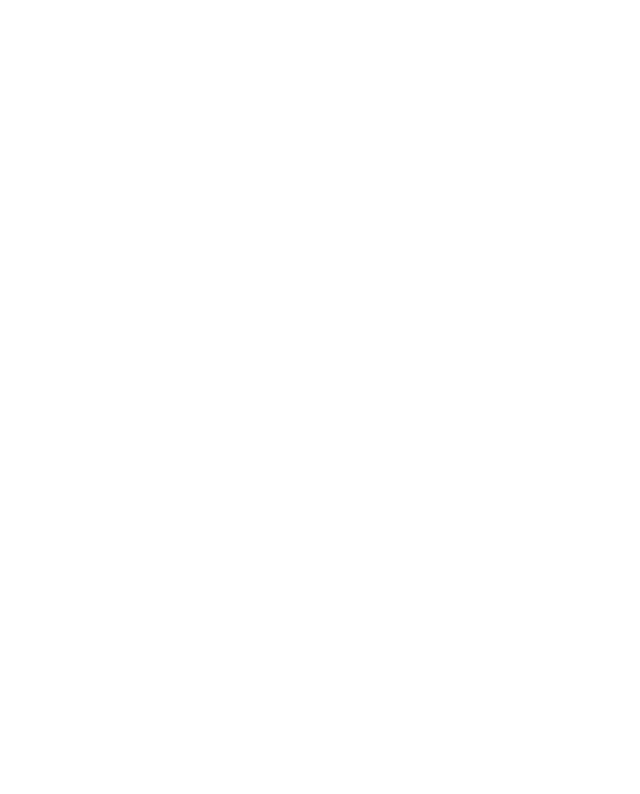
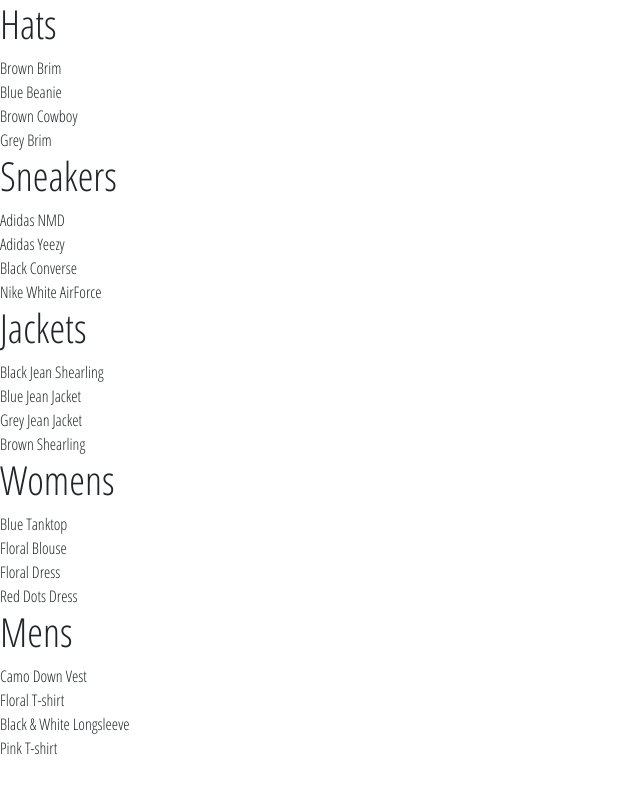
Before and after one commit to miroslavjovanovikj/online-store, a React (Create React App) app: page /shop in a window 1280 px wide. Shown: the top 794 px of the page, without its empty margins (0-640 px from the left). Built offline with nearby package versions, Linux system fonts and the light colour scheme.

Commit message:
Start to create Shop preview component

```diff
--- a/src/components/App.js
+++ b/src/components/App.js
@@ -2,6 +2,7 @@
 import {Route, Switch} from 'react-router-dom';
 import '../styles/App.css';
 import HomePage from '../pages/homepage/HomePage';
+import ShopPage from '../pages/shop/ShopPage'
 const HatsPage =()=>{
   return(
       <div>hats</div>
@@ -13,7 +14,8 @@
     <div >
       <Switch>
         <Route exact path='/' component={HomePage}/>
-        <Route exact path='/hats' component={HatsPage}/>
+        <Route exact path='/shop' component={ShopPage}/>
+
       </Switch>
     </div>
   );
--- /dev/null
+++ b/src/components/collection-preview/CollectionPreview.js
@@ -0,0 +1,19 @@
+import React from 'react';
+import '../../styles/collection-preview/CollectionPreview.css'
+
+
+const CollectionPreview = ({title, items}) =>{
+  return(
+    <div className="Collection-preview">
+        <h1 className="title">{title}</h1>
+        <div className="preview">
+          {items
+            .filter((item,idx)=>idx<4)
+            .map(item=>(
+            <div key={item.id}>{item.name}</div>
+          ))}
+        </div>
+    </div>
+  )
+}
+export default CollectionPreview
--- /dev/null
+++ b/src/pages/shop/ShopPage.js
@@ -0,0 +1,23 @@
+import React, {Component} from 'react';
+import SHOP_DATA from './shopData'
+import CollectionPreview from '../../components/collection-preview/CollectionPreview'
+
+class ShopPage extends Component{
+  constructor(props){
+    super(props)
+    this.state={
+      collections:SHOP_DATA
+    }
+  }
+  render(){
+    const { collections} = this.state
+    return(
+      <div className="Shop-page">
+        {collections.map(({id, ...otherCollectionProps})=>(
+          <CollectionPreview key={id} {...otherCollectionProps}/>
+        ))}
+      </div>
+    )
+  }
+}
+export default ShopPage;
--- /dev/null
+++ b/src/pages/shop/shopData.js
@@ -0,0 +1,248 @@
+ const SHOP_DATA =[
+  {
+    id: 1,
+    title: 'Hats',
+    routeName: 'hats',
+    items: [
+      {
+        id: 1,
+        name: 'Brown Brim',
+        imageUrl: 'https://i.ibb.co/ZYW3VTp/brown-brim.png',
+        price: 25
+      },
+      {
+        id: 2,
+        name: 'Blue Beanie',
+        imageUrl: 'https://i.ibb.co/ypkgK0X/blue-beanie.png',
+        price: 18
+      },
+      {
+        id: 3,
+        name: 'Brown Cowboy',
+        imageUrl: 'https://i.ibb.co/QdJwgmp/brown-cowboy.png',
+        price: 35
+      },
+      {
+        id: 4,
+        name: 'Grey Brim',
+        imageUrl: 'https://i.ibb.co/RjBLWxB/grey-brim.png',
+        price: 25
+      },
+      {
+        id: 5,
+        name: 'Green Beanie',
+        imageUrl: 'https://i.ibb.co/YTjW3vF/green-beanie.png',
+        price: 18
+      },
+      {
+        id: 6,
+        name: 'Palm Tree Cap',
+        imageUrl: 'https://i.ibb.co/rKBDvJX/palm-tree-cap.png',
+        price: 14
+      },
+      {
+        id: 7,
+        name: 'Red Beanie',
+        imageUrl: 'https://i.ibb.co/bLB646Z/red-beanie.png',
+        price: 18
+      },
+      {
+        id: 8,
+        name: 'Wolf Cap',
+        imageUrl: 'https://i.ibb.co/1f2nWMM/wolf-cap.png',
+        price: 14
+      },
+      {
+        id: 9,
+        name: 'Blue Snapback',
+        imageUrl: 'https://i.ibb.co/X2VJP2W/blue-snapback.png',
+        price: 16
+      }
+    ]
+  },
+  {
+    id: 2,
+    title: 'Sneakers',
+    routeName: 'sneakers',
+    items: [
+      {
+        id: 1,
+        name: 'Adidas NMD',
+        imageUrl: 'https://i.ibb.co/0s3pdnc/adidas-nmd.png',
+        price: 220
+      },
+      {
+        id: 2,
+        name: 'Adidas Yeezy',
+        imageUrl: 'https://i.ibb.co/dJbG1cT/yeezy.png',
+        price: 280
+      },
+      {
+        id: 3,
+        name: 'Black Converse',
+        imageUrl: 'https://i.ibb.co/bPmVXyP/black-converse.png',
+        price: 110
+      },
+      {
+        id: 4,
+        name: 'Nike White AirForce',
+        imageUrl: 'https://i.ibb.co/1RcFPk0/white-nike-high-tops.png',
+        price: 160
+      },
+      {
+        id: 5,
+        name: 'Nike Red High Tops',
+        imageUrl: 'https://i.ibb.co/QcvzydB/nikes-red.png',
+        price: 160
+      },
+      {
+        id: 6,
+        name: 'Nike Brown High Tops',
+        imageUrl: 'https://i.ibb.co/fMTV342/nike-brown.png',
+        price: 160
+      },
+      {
+        id: 7,
+        name: 'Air Jordan Limited',
+        imageUrl: 'https://i.ibb.co/w4k6Ws9/nike-funky.png',
+        price: 190
+      },
+      {
+        id: 8,
+        name: 'Timberlands',
+        imageUrl: 'https://i.ibb.co/Mhh6wBg/timberlands.png',
+        price: 200
+      }
+    ]
+  },
+  {
+    id: 3,
+    title: 'Jackets',
+    routeName: 'jackets',
+    items: [
+      {
+        id: 1,
+        name: 'Black Jean Shearling',
+        imageUrl: 'https://i.ibb.co/XzcwL5s/black-shearling.png',
+        price: 125
+      },
+      {
+        id: 2,
+        name: 'Blue Jean Jacket',
+        imageUrl: 'https://i.ibb.co/mJS6vz0/blue-jean-jacket.png',
+        price: 90
+      },
+      {
+        id: 3,
+        name: 'Grey Jean Jacket',
+        imageUrl: 'https://i.ibb.co/N71k1ML/grey-jean-jacket.png',
+        price: 90
+      },
+      {
+        id: 4,
+        name: 'Brown Shearling',
+        imageUrl: 'https://i.ibb.co/s96FpdP/brown-shearling.png',
+        price: 165
+      },
+      {
+        id: 5,
+        name: 'Tan Trench',
+        imageUrl: 'https://i.ibb.co/M6hHc3F/brown-trench.png',
+        price: 185
+      }
+    ]
+  },
+  {
+    id: 4,
+    title: 'Womens',
+    routeName: 'womens',
+    items: [
+      {
+        id: 1,
+        name: 'Blue Tanktop',
+        imageUrl: 'https://i.ibb.co/7CQVJNm/blue-tank.png',
+        price: 25
+      },
+      {
+        id: 2,
+        name: 'Floral Blouse',
+        imageUrl: 'https://i.ibb.co/4W2DGKm/floral-blouse.png',
+        price: 20
+      },
+      {
+        id: 3,
+        name: 'Floral Dress',
+        imageUrl: 'https://i.ibb.co/KV18Ysr/floral-skirt.png',
+        price: 80
+      },
+      {
+        id: 4,
+        name: 'Red Dots Dress',
+        imageUrl: 'https://i.ibb.co/N3BN1bh/red-polka-dot-dress.png',
+        price: 80
+      },
+      {
+        id: 5,
+        name: 'Striped Sweater',
+        imageUrl: 'https://i.ibb.co/KmSkMbH/striped-sweater.png',
+        price: 45
+      },
+      {
+        id: 6,
+        name: 'Yellow Track Suit',
+        imageUrl: 'https://i.ibb.co/v1cvwNf/yellow-track-suit.png',
+        price: 135
+      },
+      {
+        id: 7,
+        name: 'White Blouse',
+        imageUrl: 'https://i.ibb.co/qBcrsJg/white-vest.png',
+        price: 20
+      }
+    ]
+  },
+  {
+    id: 5,
+    title: 'Mens',
+    routeName: 'mens',
+    items: [
+      {
+        id: 1,
+        name: 'Camo Down Vest',
+        imageUrl: 'https://i.ibb.co/xJS0T3Y/camo-vest.png',
+        price: 325
+      },
+      {
+        id: 2,
+        name: 'Floral T-shirt',
+        imageUrl: 'https://i.ibb.co/qMQ75QZ/floral-shirt.png',
+        price: 20
+      },
+      {
+        id: 3,
+        name: 'Black & White Longsleeve',
+        imageUrl: 'https://i.ibb.co/55z32tw/long-sleeve.png',
+        price: 25
+      },
+      {
+        id: 4,
+        name: 'Pink T-shirt',
+        imageUrl: 'https://i.ibb.co/RvwnBL8/pink-shirt.png',
+        price: 25
+      },
+      {
+        id: 5,
+        name: 'Jean Long Sleeve',
+        imageUrl: 'https://i.ibb.co/VpW4x5t/roll-up-jean-shirt.png',
+        price: 40
+      },
+      {
+        id: 6,
+        name: 'Burgundy T-shirt',
+        imageUrl: 'https://i.ibb.co/mh3VM1f/polka-dot-shirt.png',
+        price: 25
+      }
+    ]
+  }
+]
+export default SHOP_DATA;
```
Also changed, not shown: src/styles/collection-preview/CollectionPreview.css (added).
